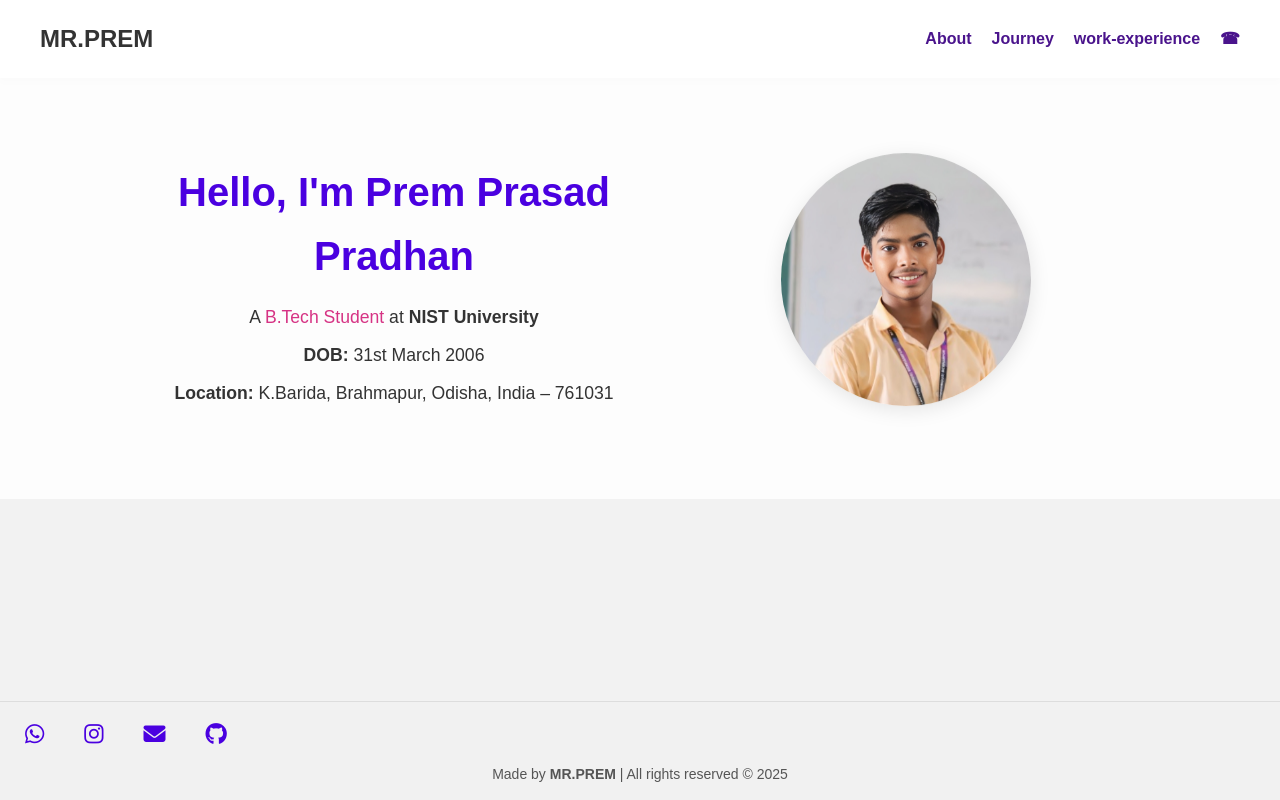
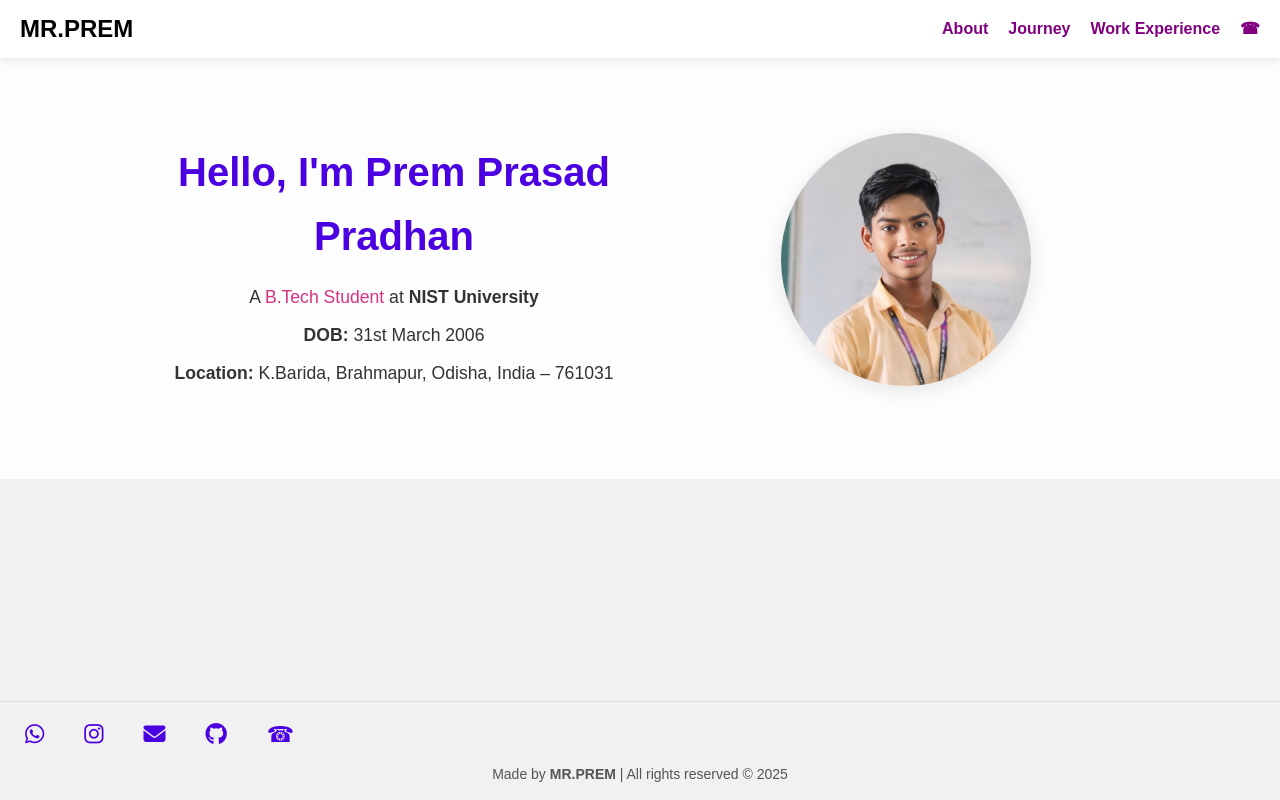
Before and after one commit to MRPREM31/My-Portfolio-, a Flask app: page / in a window 1280 px wide. Run offline with Flask 3, Linux system fonts and the light colour scheme.

Commit message:
Updated last requirments.txt

```diff
--- a/static/css/style.css
+++ b/static/css/style.css
@@ -867,3 +867,147 @@ form button:hover {
     font-size: 15px;
   }
 }
+
+
+/* Navbar base style */
+.navbar {
+  display: flex;
+  justify-content: space-between;
+  align-items: center;
+  background-color: white;
+  padding: 10px 20px;
+  position: relative;
+}
+
+/* Logo */
+.logo a {
+  text-decoration: none;
+  font-size: 24px;
+  font-weight: bold;
+  color: black;
+}
+
+/* Nav Links */
+.nav-links {
+  list-style: none;
+  display: flex;
+  gap: 20px;
+}
+
+.nav-links li a {
+  text-decoration: none;
+  color: purple;
+  font-weight: bold;
+}
+
+/* Hamburger icon hidden on desktop */
+.hamburger {
+  display: none;
+  font-size: 30px;
+  cursor: pointer;
+  color: purple;
+}
+
+#menu-toggle {
+  display: none;
+}
+
+/* Mobile view */
+@media (max-width: 768px) {
+  .nav-links {
+    display: none;
+    flex-direction: column;
+    background-color: white;
+    position: absolute;
+    top: 60px;
+    right: 0;
+    width: 100%;
+    padding: 20px 0;
+    box-shadow: 0 2px 10px rgba(0, 0, 0, 0.1);
+  }
+
+  .nav-links li {
+    text-align: center;
+    margin: 10px 0;
+  }
+
+  #menu-toggle:checked + .hamburger + .nav-links {
+    display: flex;
+  }
+
+  .hamburger {
+    display: block;
+  }
+}
+
+/* Basic Navbar Styles */
+.navbar {
+  display: flex;
+  justify-content: space-between;
+  align-items: center;
+  padding: 10px 20px;
+  background-color: white;
+  position: relative;
+}
+
+.logo a {
+  text-decoration: none;
+  font-size: 24px;
+  font-weight: bold;
+  color: black;
+}
+
+/* Nav links on desktop */
+.nav-links {
+  list-style: none;
+  display: flex;
+  gap: 20px;
+  margin: 0;
+  padding: 0;
+}
+
+.nav-links li a {
+  text-decoration: none;
+  color: purple;
+  font-weight: bold;
+}
+
+/* Hide hamburger icon by default */
+.hamburger {
+  display: none;
+  font-size: 28px;
+  cursor: pointer;
+  color: purple;
+}
+
+#menu-toggle {
+  display: none;
+}
+
+/* Mobile view styles */
+@media (max-width: 768px) {
+  .nav-links {
+    display: none;
+    flex-direction: column;
+    background-color: white;
+    position: absolute;
+    top: 60px;
+    right: 0;
+    width: 100%;
+    padding: 20px 0;
+    box-shadow: 0px 4px 8px rgba(0, 0, 0, 0.1);
+  }
+
+  #menu-toggle:checked + .hamburger + .nav-links {
+    display: flex;
+  }
+
+  .hamburger {
+    display: block;
+  }
+
+  .nav-links li {
+    text-align: center;
+    margin: 10px 0;
+  }
+}
--- a/templates/footer.html
+++ b/templates/footer.html
@@ -11,6 +11,9 @@
     </a>
     <a href="https://github.com/MRPREM31" target="_blank" title="GitHub">
       <i class="fab fa-github"></i>
+
+     <a href="https://contact-form-ns4n.onrender.com/" target="_blank">☎</a>
+
     </a>
   </div>
 
--- a/templates/header.html
+++ b/templates/header.html
@@ -1,26 +1,17 @@
-<!DOCTYPE html>
-<html lang="en">
-<head>
-  <meta charset="UTF-8">
-  <title>Prem's Portfolio</title>
-  <link rel="stylesheet" href="{{ url_for('static', filename='css/style.css') }}">
-</head>
-<body>
-  <nav class="navbar">
-    <div class="left">
-      <h2><a href="{{ url_for('home') }}" class="logo">MR.PREM</a></h2>
+<!-- templates/header.html -->
+<nav class="navbar">
+  <div class="logo">
+    <h2><a href="{{ url_for('home') }}">MR.PREM</a></h2>
+  </div>
 
-    </div>
-    <div class="right">
-      <ul class="nav-links">
-        <li><a href="{{ url_for('about') }}">About</a></li>
-        <li><a href="{{ url_for('journey') }}">Journey</a></li>
-        <li><a href="{{ url_for('work_experience') }}">work-experience</a></li>
-       <li><a href="https://contact-form-ns4n.onrender.com/" target="_blank">☎</a></li>
+  <!-- Hamburger Menu Toggle -->
+  <input type="checkbox" id="menu-toggle" />
+  <label for="menu-toggle" class="hamburger">&#9776;</label>
 
-
-
-
-
-    </div>
-  </nav>
+  <ul class="nav-links">
+    <li><a href="{{ url_for('about') }}">About</a></li>
+    <li><a href="{{ url_for('journey') }}">Journey</a></li>
+    <li><a href="{{ url_for('work_experience') }}">Work Experience</a></li>
+    <li><a href="https://contact-form-ns4n.onrender.com/" target="_blank">☎</a></li>
+  </ul>
+</nav>
```
